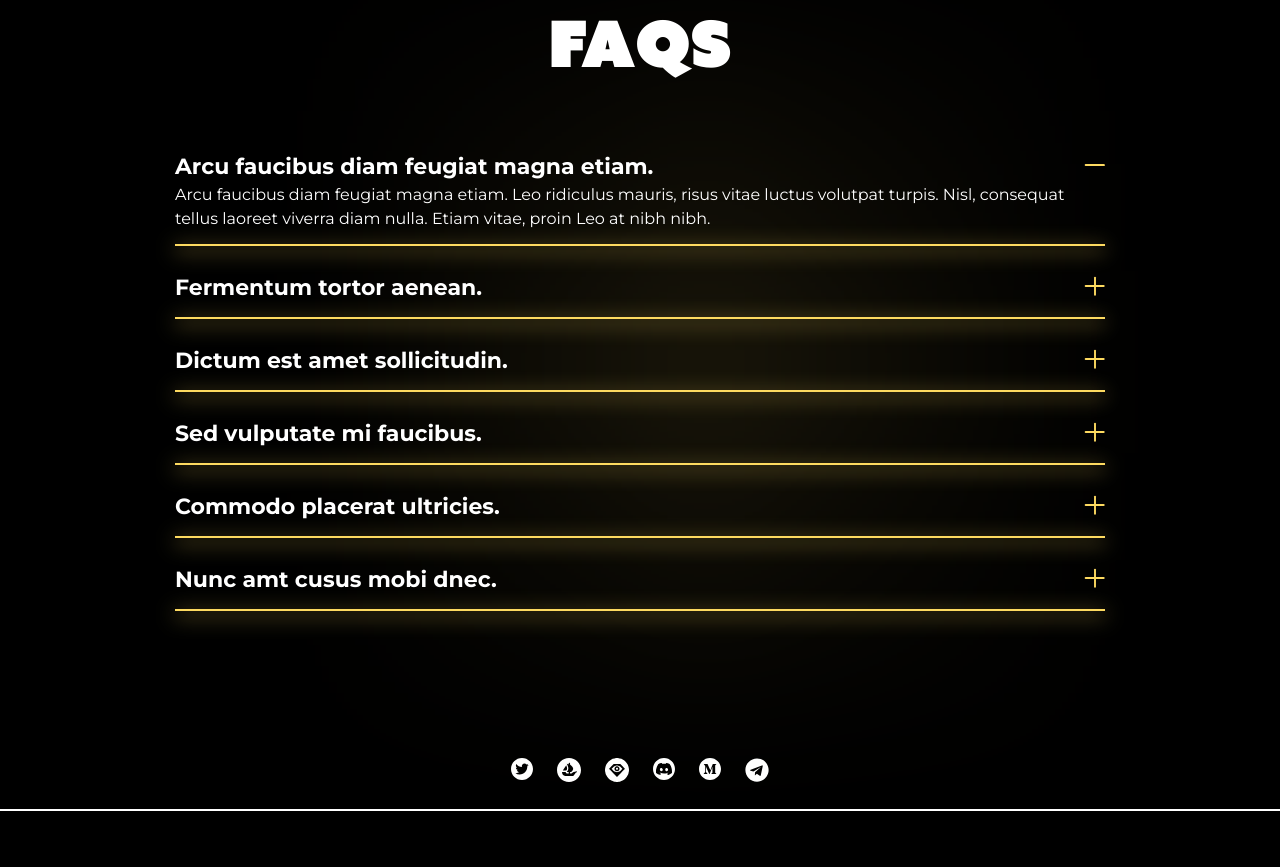
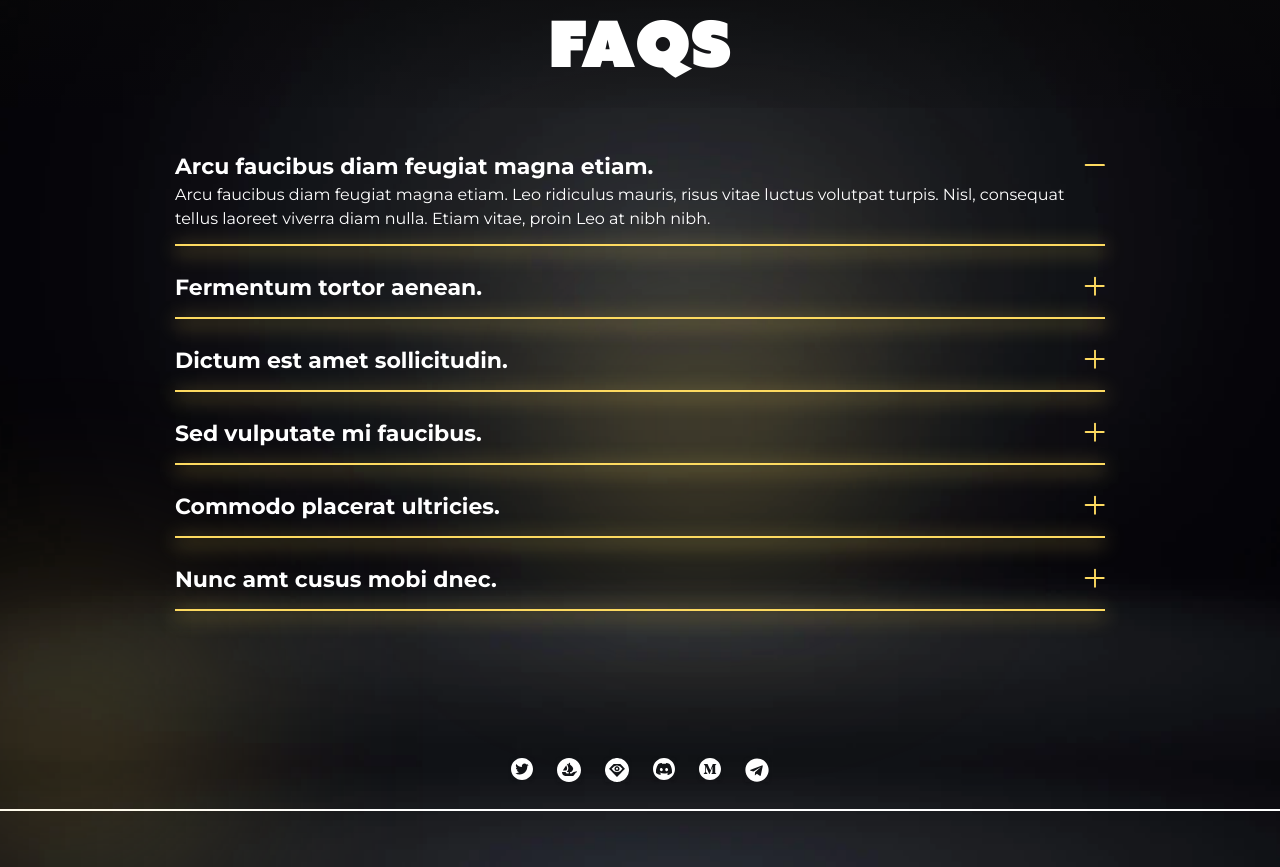
Before and after one commit to Dh-Pardeep/dompkong, a React (Vite) app: page / in a window 1280 px wide. Shown: the part 6780-7647 px from the top of the page. Built offline with nearby package versions, Linux system fonts and the light colour scheme.

Commit message:
footerbd image

```diff
--- a/src/App.css
+++ b/src/App.css
@@ -77,8 +77,16 @@
 
 }
 
-
-
+.header_shadow::after {
+    background: linear-gradient(182deg, #0A0A0A 0%, rgba(10, 10, 10, 0.00) 100%);
+    content: "";
+    height: 190px;
+    left: 0%;
+    position: absolute;
+    bottom: -167px;
+    width: 100%;
+    z-index: 6;
+}
 
 .headerslider {
     overflow: hidden;
--- a/src/components/MyAccordion.jsx
+++ b/src/components/MyAccordion.jsx
@@ -4,7 +4,8 @@ import {
     AccordionHeader,
     AccordionBody,
 } from "@material-tailwind/react";
-
+import MyFooter from "./common/MyFooter";
+import FooterImage from '../assets/image/png/footer img.png'
 function Icon({ id, open }) {
     return (
         <div>
@@ -29,12 +30,13 @@ export function MyAccordion() {
     const handleOpen = (value) => setOpen(open === value ? 0 : value);
 
     return (
-
         <section className="relative">
-            <div className='blur-[146px]  bg-[#FDDA60] w-[132px] h-[132px]  absolute top-[45%]  start-[50%]'></div>
+            <div className="header_shadow relative"></div>
+            <img className="absolute w-full bg-cover bg-no-repeat bg-center h-full" src={FooterImage} alt="" />
+            <div className='blur-[132px]  bg-[#FDDA60] w-[132px] h-[132px]  absolute top-[45%]  start-[50%]'></div>
             <div className="my_container ">
-                <h2 data-aos="zoom-in"data-aos-delay="2000"  className="text-white font-normal text-[42px] sm:text-[46px] md:text-[52px] lg:text-[58px] xl:text-[64px] font-Azo leading-none text-center md:pt-[70px] pb-[50px]">FAQs</h2>
-                <div className=" flex justify-center pb-[80px] md:pb-[120px]  "data-aos="zoom-in"data-aos-delay="1800" >
+                <h2 data-aos="zoom-in"data-aos-delay="2000"  className="text-white font-normal text-[42px] sm:text-[46px] md:text-[52px] lg:text-[58px] xl:text-[64px] font-Azo leading-none text-center md:pt-[70px] pb-[50px] relative z-20">FAQs</h2>
+                <div className=" flex justify-center pb-[80px] md:pb-[120px] relative z-20 "data-aos="zoom-in"data-aos-delay="1800" >
                     <div className="w-full lg:w-10/12 text-white">
                         <Accordion open={open === 1} icon={<Icon id={1} open={open} />} className=" pt-[25px]  pb-[13px]">
                             <AccordionHeader className="font-Montserrat md:text-[20px] text-[17px]  lg:text-[22px]  font-bold text-start  xs:max-w-none  " onClick={() => handleOpen(1)}>Arcu faucibus diam feugiat magna etiam.</AccordionHeader>
@@ -89,6 +91,7 @@ export function MyAccordion() {
                     </div>
                 </div>
             </div>
+            <MyFooter/>
         </section>
     );
 };
--- a/src/components/common/MyFooter.jsx
+++ b/src/components/common/MyFooter.jsx
@@ -3,7 +3,8 @@ import { FooterBoat, FooterDimond, FooterDiscord, FooterMIcon, FooterTelegram, F
 
 const MyFooter = () => {
     return (
-        <div className='pb-[56px]'>
+        <div className='pb-[56px] relative'>
+            <div className='blur-[132px]  bg-[#FDDA60] w-[132px] h-[132px]  absolute bottom-[45%]  start-[0]'></div>
             <div className="my_container">
                 <div className='flex justify-center  py-[27px] '>
                     <div className=' transition-all ease-linear duration-300 hover:translate-y-[-8px]'>
--- a/src/components/view/Homepage.jsx
+++ b/src/components/view/Homepage.jsx
@@ -7,7 +7,6 @@ import MintSection from '../MintSection'
 import Partners from '../Partners'
 import MeetTheTeam from '../MeetTheTeam'
 import MyAccordion from '../MyAccordion'
-import MyFooter from '../common/MyFooter'
 import MyRoadMap from '../MyRoadMap'
 import BackToTop from '../common/BackToTop'
 import LoaderHome from '../common/LoaderHome'
@@ -33,7 +32,6 @@ const Homepage = () => {
             <Partners />
             <MeetTheTeam />
             <MyAccordion/>
-            <MyFooter/>
         </div>
     )
 }
```
Also changed, not shown: src/assets/image/png/footer img.png (added).
